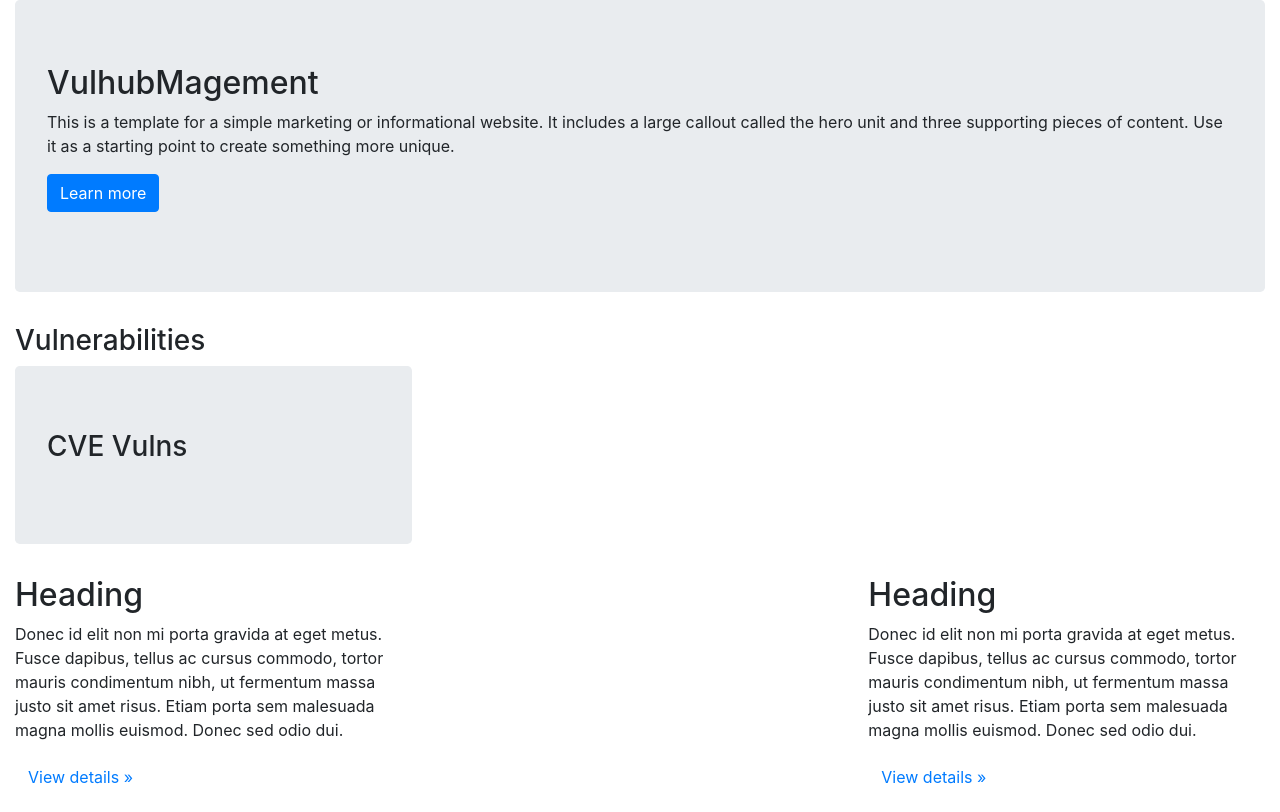
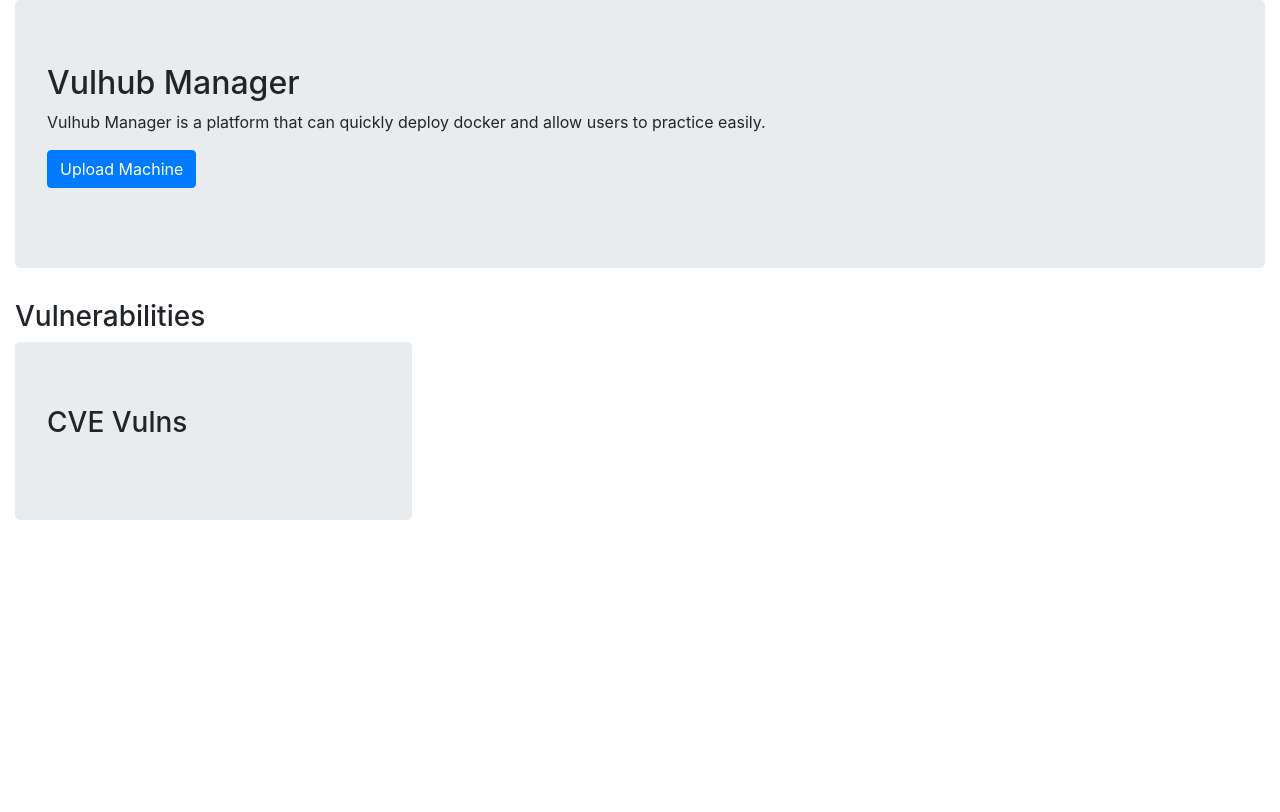
Before and after one commit to Jimmy01240397/VulhubManagement, a Flask app: page / in a window 1280 px wide. After the commit the page ends 520 px from the top, so only its background shows below. Run offline with Flask 2, Linux system fonts and the light colour scheme; data that the repository does not hold is empty; some libraries are stand-ins or nearby versions.

Commit message:
Add files via upload

```diff
--- a/src/web/templates/index.html
+++ b/src/web/templates/index.html
@@ -26,13 +26,13 @@
     <div class="col-md-12">
       <div class="jumbotron">
         <h2>
-          VulhubMagement
+          Vulhub Manager
         </h2>
         <p>
-          This is a template for a simple marketing or informational website. It includes a large callout called the hero unit and three supporting pieces of content. Use it as a starting point to create something more unique.
+          Vulhub Manager is a platform that can quickly deploy docker and allow users to practice easily.
         </p>
         <p>
-          <a class="btn btn-primary btn-large" href="#">Learn more</a>
+          <a class="btn btn-primary btn-large" href="/upload">Upload Machine</a>
         </p>
       </div>
     </div>
@@ -56,35 +56,7 @@
       </div>
     </div>
   </div>
-  <div class="row">
-    <div class="col-md-4">
-      <h2>
-        Heading
-      </h2>
-      <p>
-        Donec id elit non mi porta gravida at eget metus. Fusce dapibus, tellus ac cursus commodo, tortor mauris condimentum nibh, ut fermentum massa justo sit amet risus. Etiam porta sem malesuada magna mollis euismod. Donec sed odio dui.
-      </p>
-      <p>
-        <a class="btn" href="#">View details »</a>
-      </p>
-    </div>
-    <div class="col-md-4">
-    </div>
-    <div class="col-md-4">
-      <h2>
-        Heading
-      </h2>
-      <p>
-        Donec id elit non mi porta gravida at eget metus. Fusce dapibus, tellus ac cursus commodo, tortor mauris condimentum nibh, ut fermentum massa justo sit amet risus. Etiam porta sem malesuada magna mollis euismod. Donec sed odio dui.
-      </p>
-      <p>
-        <a class="btn" href="#">View details »</a>
-      </p>
-    </div>
-  </div>
 </div>
-
-
 
   </body>
 </html>
--- a/src/web/templates/vuldetail.jinja2
+++ b/src/web/templates/vuldetail.jinja2
@@ -39,7 +39,7 @@
   <div class="row">
     <div class="col-md-12">
       <h1>
-        Vulhub Management
+        Vulhub Manager
       </h1>
       <div class="jumbotron">
         <h2>
```
